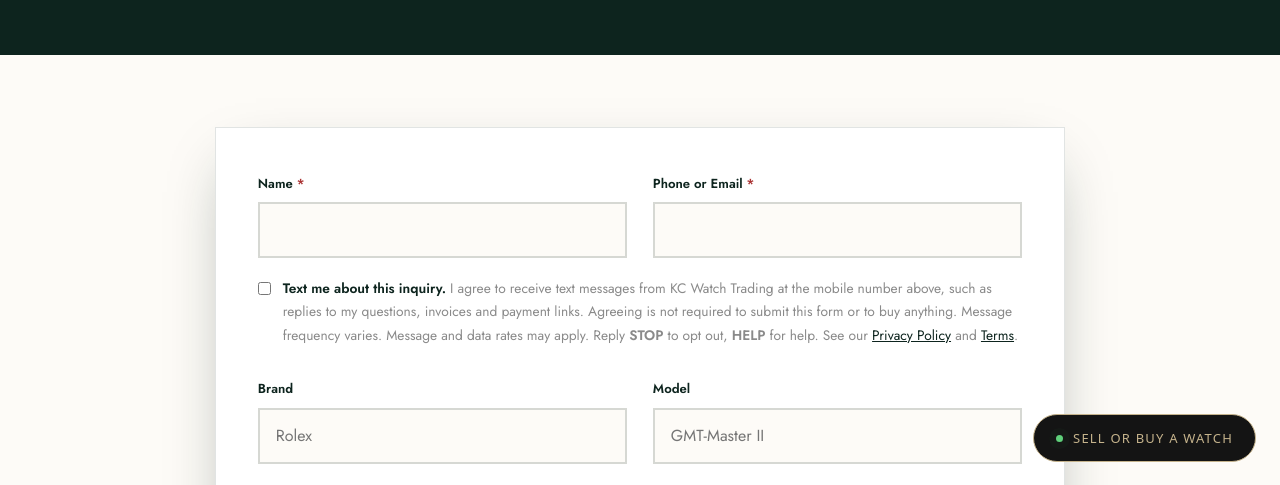
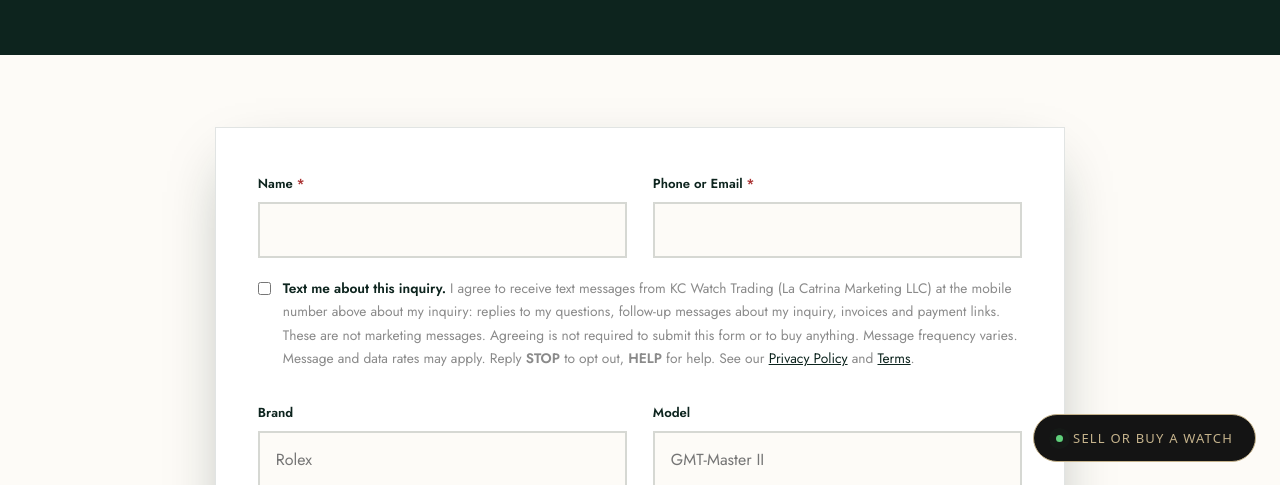
Before and after one commit to gblanchard77-beep/kcwatchtrading, a plain HTML site: page source.html in a window 1280 px wide. Shown: the part 314-799 px from the top of the page. Drawn offline with nearby package versions, Linux system fonts and the light colour scheme.

Commit message:
Update source.htmlTexting consent wording: follow-up messages about the inquiry, not marketing

```diff
--- a/source.html
+++ b/source.html
@@ -71,7 +71,7 @@ fbq('track', 'PageView');
     <div class="field"><label for="fieldContact">Phone or Email <span class="req">*</span></label><input id="fieldContact" type="text" required></div>
       <div class="field full" style="margin-top:-.3rem;"><label for="smsConsent" style="display:flex;gap:.75rem;align-items:flex-start;font-weight:400;text-transform:none;letter-spacing:0;cursor:pointer;">
         <input type="checkbox" id="smsConsent" style="width:auto;margin-top:.3rem;flex-shrink:0;accent-color:#0D241E;">
-        <span id="smsConsentLabel" style="font-size:.86rem;line-height:1.7;color:var(--muted);"><strong style="color:var(--forest);">Text me about this inquiry.</strong> I agree to receive text messages from KC Watch Trading at the mobile number above, such as replies to my questions, invoices and payment links. Agreeing is not required to submit this form or to buy anything. Message frequency varies. Message and data rates may apply. Reply <strong>STOP</strong> to opt out, <strong>HELP</strong> for help. See our <a href="/privacy.html" style="color:var(--forest);">Privacy Policy</a> and <a href="/terms.html" style="color:var(--forest);">Terms</a>.</span></label></div>
+        <span id="smsConsentLabel" style="font-size:.86rem;line-height:1.7;color:var(--muted);"><strong style="color:var(--forest);">Text me about this inquiry.</strong> I agree to receive text messages from KC Watch Trading (La Catrina Marketing LLC) at the mobile number above about my inquiry: replies to my questions, follow-up messages about my inquiry, invoices and payment links. These are not marketing messages. Agreeing is not required to submit this form or to buy anything. Message frequency varies. Message and data rates may apply. Reply <strong>STOP</strong> to opt out, <strong>HELP</strong> for help. See our <a href="/privacy.html" style="color:var(--forest);">Privacy Policy</a> and <a href="/terms.html" style="color:var(--forest);">Terms</a>.</span></label></div>
 
     <div class="field"><label for="qBrand">Brand</label><input id="qBrand" type="text" placeholder="Rolex"></div>
     <div class="field"><label for="qModel">Model</label><input id="qModel" type="text" placeholder="GMT-Master II"></div>
```
